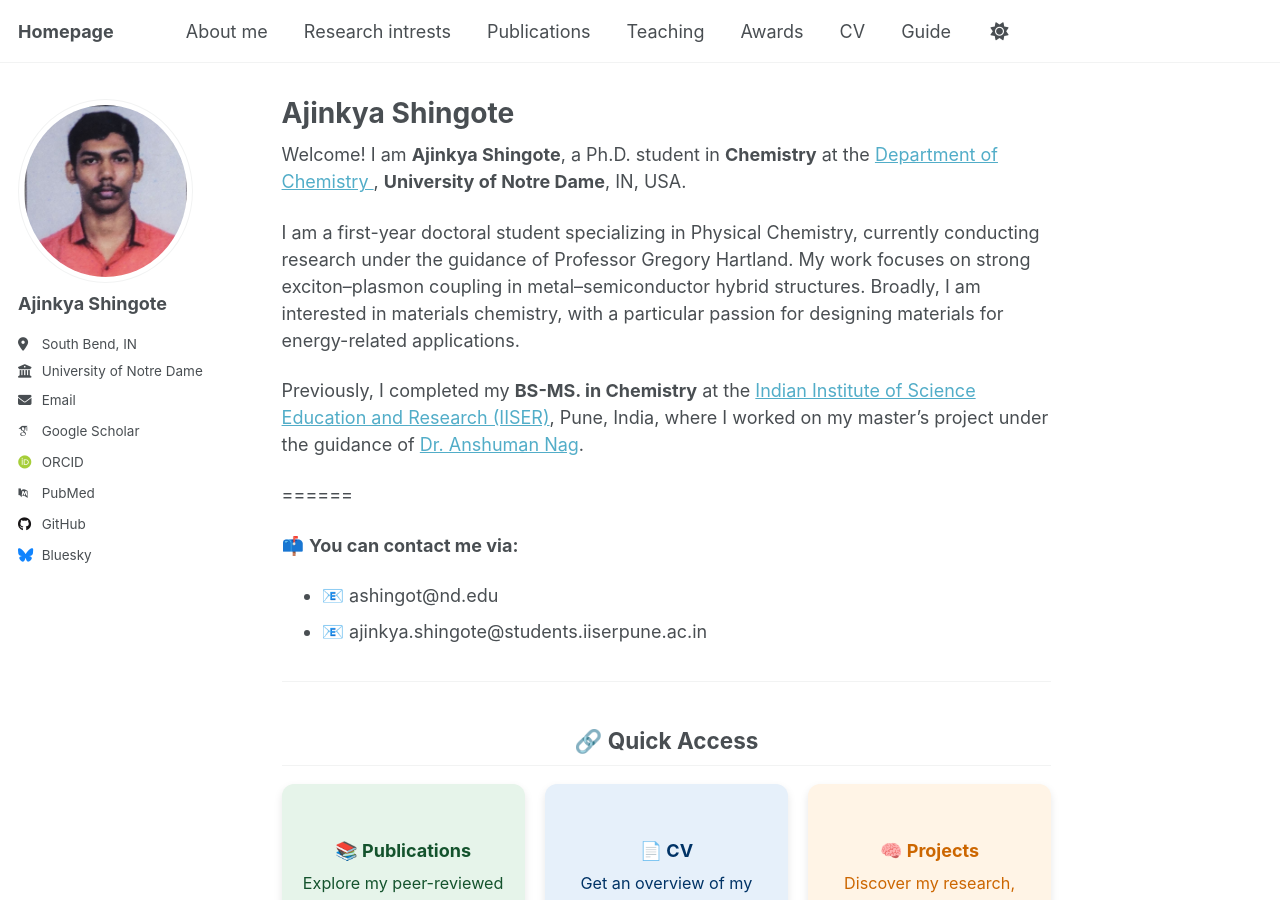
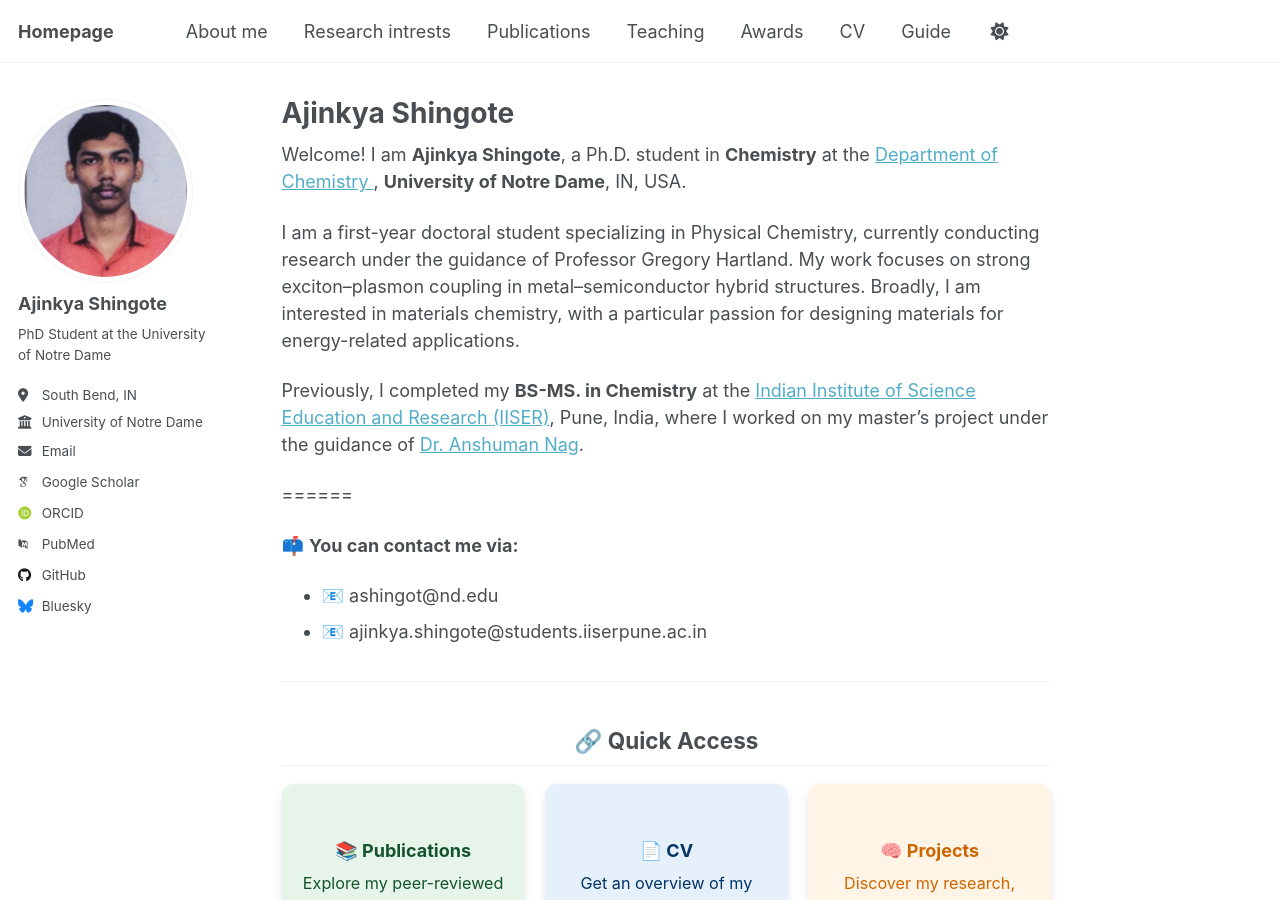
Before and after one commit to ajinkya-ss/ajinkya-ss, a Jekyll site: the page built from _pages/about.md, in a window 1280 px wide and 900 px high. Built offline with Jekyll 4.4.1, drawn with Linux system fonts in a browser that asks for light colours; some web fonts are replaced; a script that is not in the unit is left out.

Commit message:
Update _config.yml

```diff
--- a/_config.yml
+++ b/_config.yml
@@ -25,8 +25,7 @@ author:
   avatar           : "profile.png"
   name             : "Ajinkya Shingote"
   pronouns         : # example: "he/him"
-  bio              : "BSMS| Chemistry"
-  bio              : ""
+  bio              : "PhD Student at the University of Notre Dame"
   location         : "South Bend, IN"
   employer         : "University of Notre Dame"
   uri              : # URL
```
